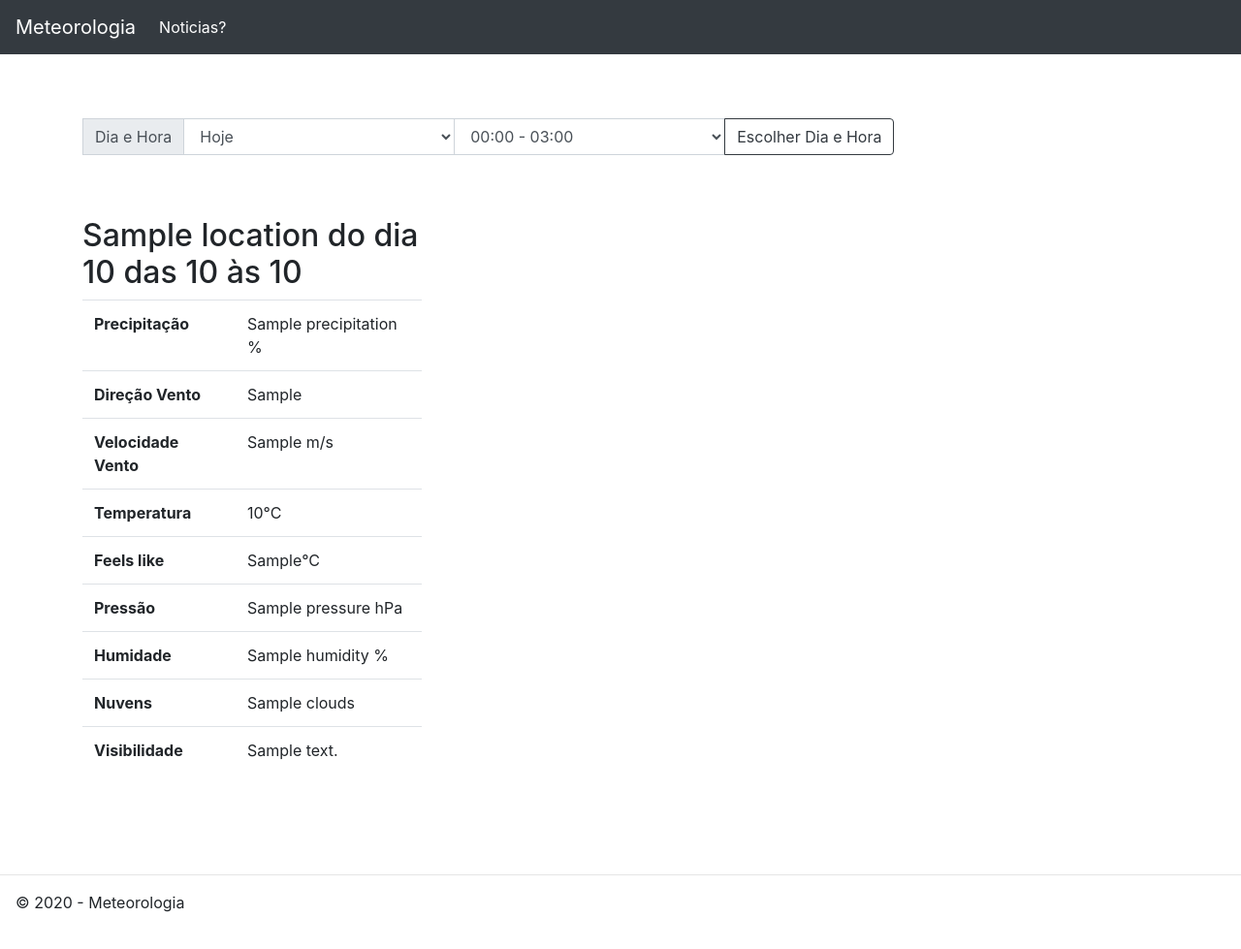
After one commit to afabreu/edc_tp1, a Django app: template app/templates/forecast.html in a window 1280 px wide. The commit adds this page. Shown: the whole page at 97% size. Run offline with Django 3.2, Linux system fonts and the light colour scheme; the template is opened without the code that fills it: most values are stand-ins (such as "Sample title", 1, 10 or a date in 2020); some libraries are stand-ins or nearby versions.

Commit message:
new template for 5 days prevision: forecast.html

```diff
--- /dev/null
+++ b/app/templates/forecast.html
@@ -0,0 +1,103 @@
+{% extends "layout.html" %}
+
+{% block content %}
+
+<form action="" class="time" method="post">
+    <div class="input-group input-group mb-3">
+        {% csrf_token %}
+        <div class="input-group-prepend">
+            <span class="input-group-text" id="inputGroup-sizing">Dia e Hora</span>
+        </div>
+        <select name="inputDia" class="form-control">
+            <option selected>Hoje</option>
+            <option>Amanhã</option>
+            <option>Daqui a 2 dias</option>
+            <option>Daqui a 3 dias</option>
+            <option>Daqui a 4 dias</option>
+            <option>Daqui a 5 dias</option>
+        </select>
+        <select name="inputHora" class="form-control">
+            <option selected>00:00 - 03:00</option>
+            <option>03:00 - 06:00</option>
+            <option>06:00 - 09:00</option>
+            <option>09:00 - 12:00</option>
+            <option>12:00 - 15:00</option>
+            <option>15:00 - 18:00</option>
+            <option>18:00 - 21:00</option>
+            <option>21:00 - 00:00</option>
+        </select>
+        <div class="input-group-append">
+            <input class="btn btn-outline-dark" type="submit" value="Escolher Dia e Hora">
+        </div>
+    </div>
+</form>
+    <br><br>
+{% load static %}
+
+<div class="row">
+    <div class="col-md-4">
+        <h2>
+        {% if symbol == "01d" %}<img src="{% static 'img/01d.png' %}">
+            {% elif symbol == "01n" %}<img src="{% static 'img/01n.png' %}">
+            {% elif symbol == "02d" %}<img src="{% static 'img/02d.png' %}">
+            {% elif symbol == "02n" %}<img src="{% static 'img/02n.png' %}">
+            {% elif symbol == "03d" %}<img src="{% static 'img/03d.png' %}">
+            {% elif symbol == "03n" %}<img src="{% static 'img/03n.png' %}">
+            {% elif symbol == "04d" %}<img src="{% static 'img/04d.png' %}">
+            {% elif symbol == "04n" %}<img src="{% static 'img/04n.png' %}">
+            {% elif symbol == "09d" %}<img src="{% static 'img/09d.png' %}">
+            {% elif symbol == "09n" %}<img src="{% static 'img/09n.png' %}">
+            {% elif symbol == "10d" %}<img src="{% static 'img/10d.png' %}">
+            {% elif symbol == "10n" %}<img src="{% static 'img/10n.png' %}">
+            {% elif symbol == "11d" %}<img src="{% static 'img/11d.png' %}">
+            {% elif symbol == "11n" %}<img src="{% static 'img/11n.png' %}">
+            {% elif symbol == "13d" %}<img src="{% static 'img/13d.png' %}">
+            {% elif symbol == "13n" %}<img src="{% static 'img/13n.png' %}">
+            {% elif symbol == "50d" %}<img src="{% static 'img/50d.png' %}">
+            {% elif symbol == "50n" %}<img src="{% static 'img/50n.png' %}">
+        {% endif %}
+        {{ location }} do dia {{ temp_dia }} das {{ temp_inicio }} às {{ temp_fim }}</h2>
+        <table class="table">
+            <tbody>
+                <tr>
+                  <th scope="row">Precipitação</th>
+                  <td>{{ precipitation }} %</td>
+                </tr>
+                <tr>
+                  <th scope="row">Direção Vento</th>
+                  <td>{{ windDirection }}</td>
+                </tr>
+                <tr>
+                  <th scope="row">Velocidade Vento</th>
+                  <td>{{ windSpeed }} m/s</td>
+                </tr>
+                <tr>
+                  <th scope="row">Temperatura</th>
+                  <td>{{ temperature }}°C</td>
+                </tr>
+                <tr>
+                  <th scope="row">Feels like</th>
+                  <td>{{ feels_like }}°C</td>
+                </tr>
+                <tr>
+                  <th scope="row">Pressão</th>
+                  <td>{{ pressure }} hPa</td>
+                </tr>
+                <tr>
+                  <th scope="row">Humidade</th>
+                  <td>{{ humidity }} %</td>
+                </tr>
+                <tr>
+                  <th scope="row">Nuvens</th>
+                  <td>{{ clouds }}</td>
+                </tr>
+                <tr>
+                  <th scope="row">Visibilidade</th>
+                  <td>{{ visibility }}</td>
+                </tr>
+            </tbody>
+        </table>
+    </div>
+</div>
+
+{% endblock %}
--- a/edc_tp1/urls.py
+++ b/edc_tp1/urls.py
@@ -20,4 +20,5 @@ from app import views
 urlpatterns = [
     path('admin/', admin.site.urls),
     path('', views.home, name='home'),
+    path('forecast/<int:local_id>/', views.forecast, name='forecast'),
 ]
```
Also changed, not shown: app/templates/index.html (+0 -65 lines), app/views.py (+95 -4 lines).
